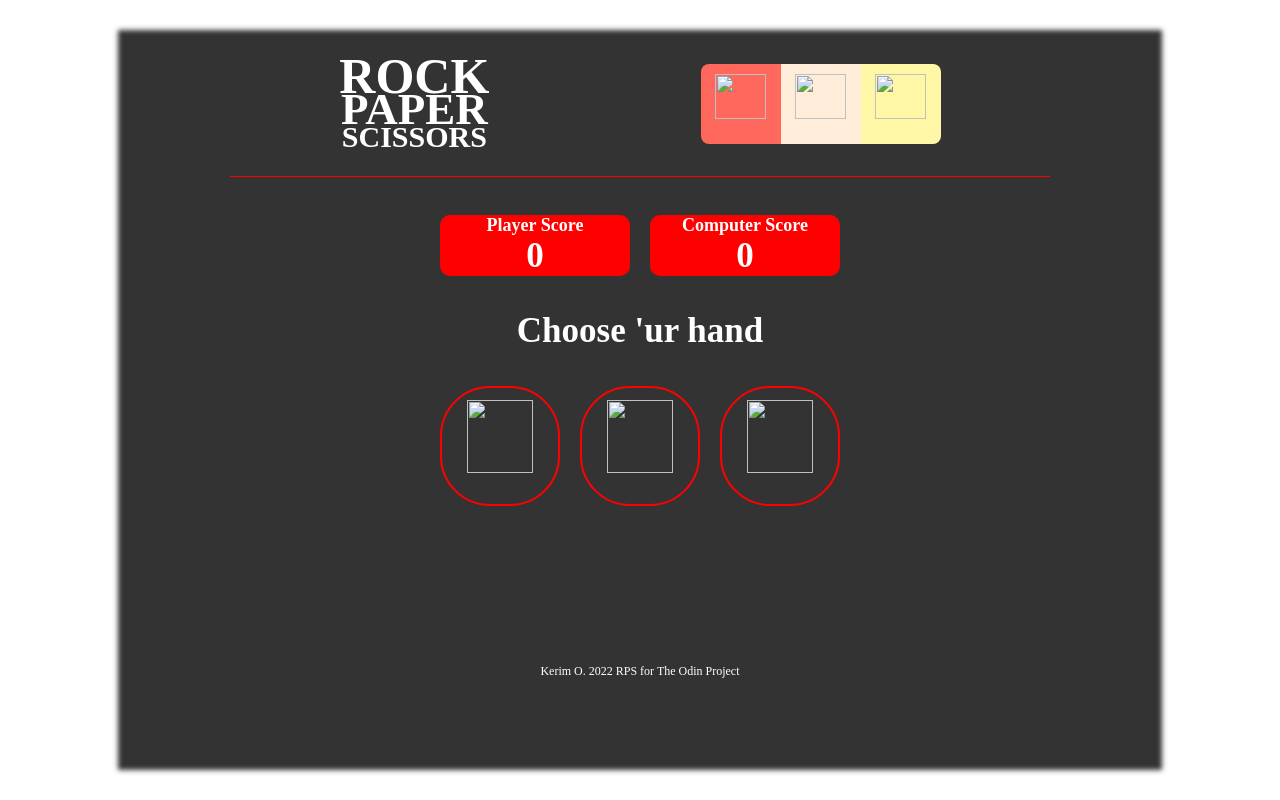
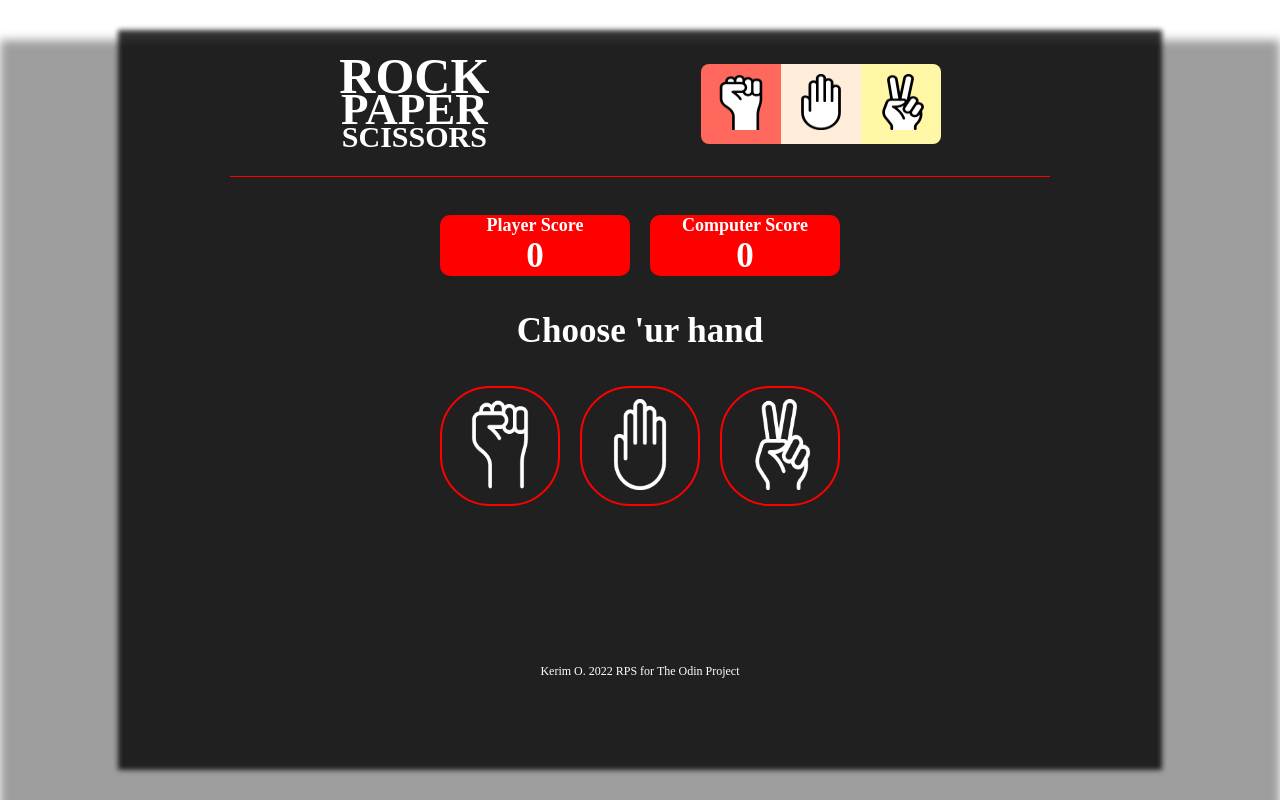
Before and after one commit to GitKerim/RPS, a plain HTML site: page index.html in a window 1280 px wide. Drawn offline with Linux system fonts and the light colour scheme.

Commit message:
picture linking fix

```diff
--- a/index.html
+++ b/index.html
@@ -17,9 +17,9 @@
                     <p class="scissorsheader">SCISSORS</p>
                 </div>
                 <div class="headerpicturebox">
-                    <div class="headerimagerock"><img src="/Odin/RPS/pics/rockheader.png" class="headerrock"></div>
-                    <div class="headerimagepaper"><img src="/Odin/RPS/pics/paperheader.png" class="headerpaper"></div>
-                    <div class="headerimagescissors"><img src="/Odin/RPS/pics/scissorsheader.png" class="headerscissors"></div>
+                    <div class="headerimagerock"><img src="pics/rockheader.png"class="headerrock"></div>
+                    <div class="headerimagepaper"><img src="pics/paperheader.png" class="headerpaper"></div>
+                    <div class="headerimagescissors"><img src="pics/scissorsheader.png" class="headerscissors"></div>
                 </div>
             </div>
             <hr>
@@ -30,9 +30,9 @@
             </div>
             <p id="text">Choose 'ur hand</p>
                 <div class="playeroptions">
-                    <button class="buttons" id="rock"><img src="/Odin/RPS/pics/rock.png" class="images"/></button>
-                    <button class="buttons" id="paper"><img src="/Odin/RPS/pics/paper.png" class="images"/></button>
-                    <button class="buttons" id="scissors"><img src="/Odin/RPS/pics/scissors.png" class="images"/></button>
+                    <button class="buttons" id="rock"><img src="pics/rock.png" class="images"/></button>
+                    <button class="buttons" id="paper"><img src="pics/paper.png" class="images"/></button>
+                    <button class="buttons" id="scissors"><img src="pics/scissors.png" class="images"/></button>
                 </div>
             </div>
             <div class="footer">
--- a/style.css
+++ b/style.css
@@ -25,7 +25,7 @@ body{
     z-index: -1;
 
     display: block;
-    background-image: url(/Odin/RPS/pics/low-poly-texture-45.png);
+    background-image: url(pics/low-poly-texture-45.png);
     background-size:cover;
     width: 100%;
     height: 100%;
```
